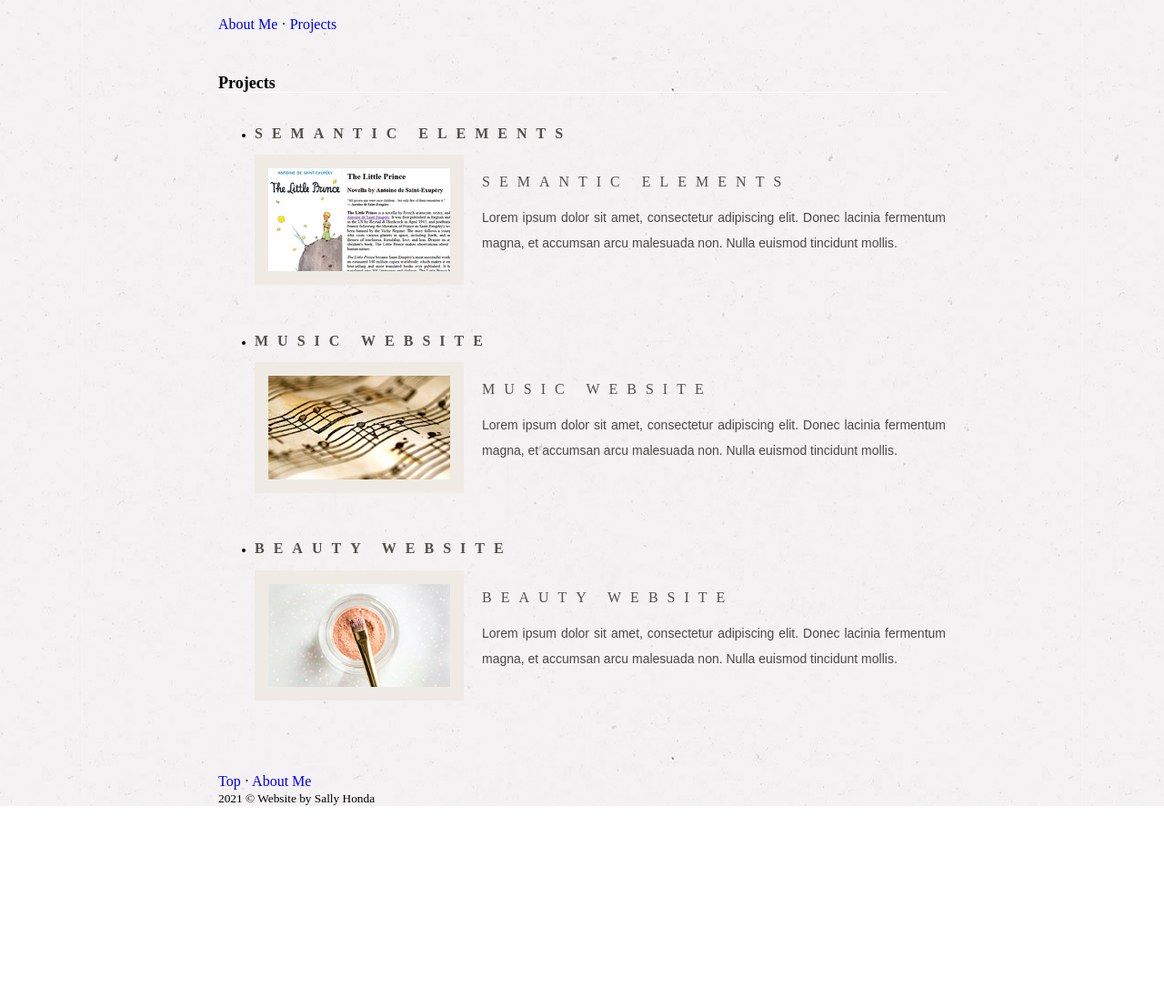
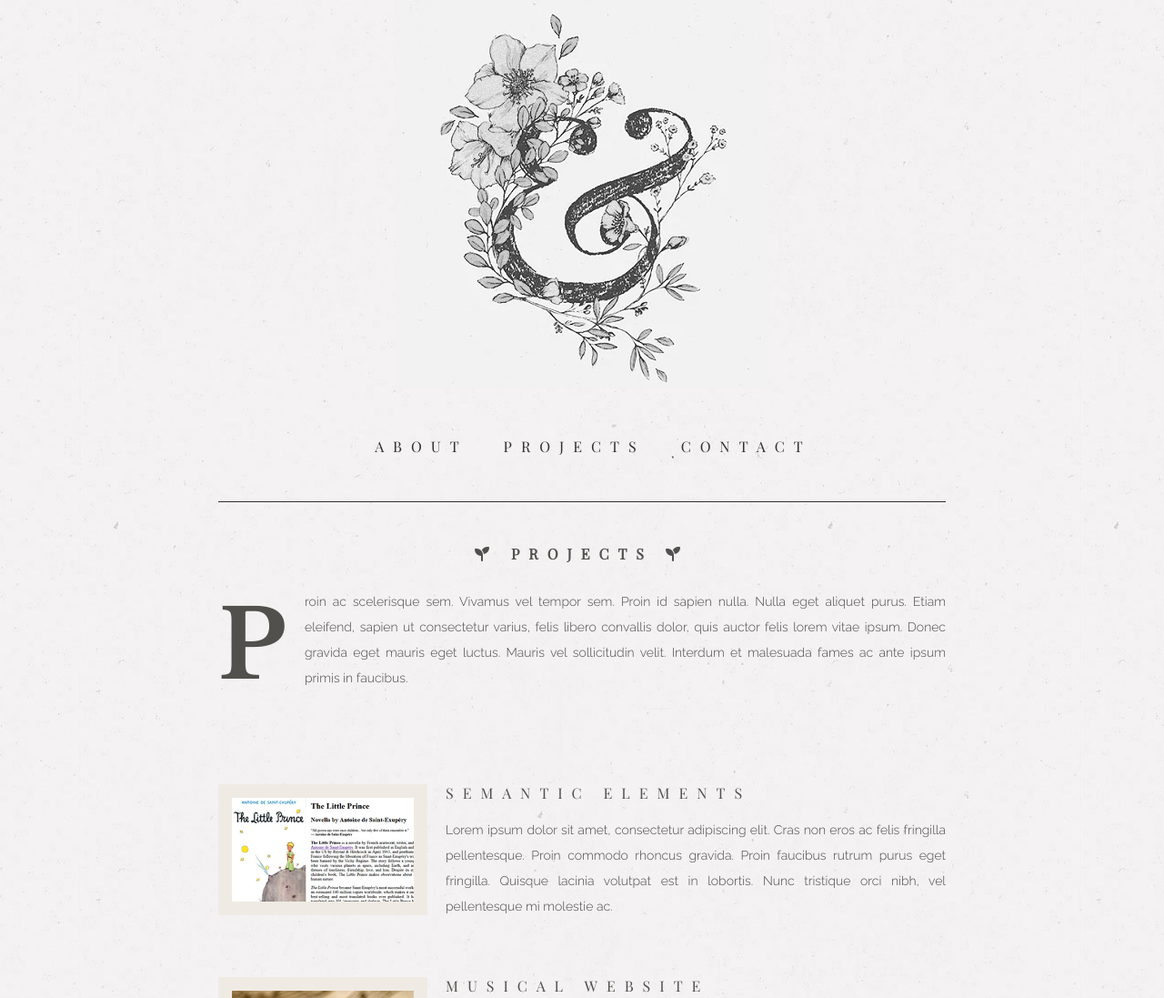
Before and after one commit to sallyhonda/portfolio, a plain HTML site: page projects.html in a window 1280 px wide. Shown: the top 1097 px of the page at 91% size. Before the commit the page ends 886 px from the top, so only its background shows below. Drawn offline with nearby package versions, Linux system fonts and the light colour scheme.

Commit message:
updated html

```diff
--- a/projects.html
+++ b/projects.html
@@ -3,42 +3,58 @@
 <head>
 <meta charset="utf-8">
 <title>Portfolio of Sally</title>
+<script src="https://kit.fontawesome.com/e4dbc0d049.js" crossorigin="anonymous"></script>
  <link rel="stylesheet" href="styles/stylesheet.css">
+ <link rel="preconnect" href="https://fonts.gstatic.com">
+ <link href="https://fonts.googleapis.com/css2?family=Playfair+Display&family=Raleway:wght@300&display=swap" rel="stylesheet">
+ <link rel="preconnect" href="https://fonts.gstatic.com">
+<link href="https://fonts.googleapis.com/css2?family=Libre+Baskerville:wght@700&display=swap" rel="stylesheet">
   </head>
   <body>
-<br>
-    <header>
- <nav><a href="index.html">About Me</a> &middot; <a href="projects.html">Projects</a> </nav>
+<div class="container">
+<header class="aboutme">
+<a href="index.html"><img  src="images/logocolor.jpg" alt="logo"></a>
 </header>
-
-<article class="projects" >
-  <h1 class="projects-header">Projects</h1>
-
-  <ul>
-
-<li>
-  <h2>Semantic Elements</h2>
-  <img class="project-image" src="images/semantic-elements.jpg" alt="Semantic Element Project"> <br>
-<a href="https://github.com/sallyhonda/semantic-elements">Semantic Elements</a>
-<p>Lorem ipsum dolor sit amet, consectetur adipiscing elit. Donec lacinia fermentum magna, et accumsan arcu malesuada non. Nulla euismod tincidunt mollis.</p>
-</li>
-
-<li><h2>Music Website</h2><img class="project-image" src="images/music-website.jpg" alt="Music Project"> <br>
-<a href="#">Music Website</a>
-<p>Lorem ipsum dolor sit amet, consectetur adipiscing elit. Donec lacinia fermentum magna, et accumsan arcu malesuada non. Nulla euismod tincidunt mollis.</p>
-</li>
+<nav class="navigation">
+  <ul >
+  <li><a href="index.html">About</a> </li>
+  <li><a href="projects.html">Projects</a>  </li>
+  <li><a href="projects.html">Contact</a> </li></ul>
+  </nav>
+<article class="bio">
+<h2><i class="fas fa-seedling"></i> projects <i class="fas fa-seedling"></i></h2>
+  <p class="first">Proin ac scelerisque sem. Vivamus vel tempor sem. Proin id sapien nulla. Nulla eget aliquet purus. Etiam eleifend, sapien ut consectetur varius, felis libero convallis dolor, quis auctor felis lorem vitae ipsum. Donec gravida eget mauris eget luctus. Mauris vel sollicitudin velit. Interdum et malesuada fames ac ante ipsum primis in faucibus.</p>
+</article>
 
 
-<li><h2>Beauty Website</h2><img class="project-image" src="images/beauty-website.jpg" alt="Beauty Project"> <br>
+<section class="projects">
+
+<a href="https://github.com/sallyhonda/semantic-elements"> Semantic Elements</a>
+ <img class="project-image" src="images/semantic-elements.jpg" alt="Semantic Element Project">
+ <p>Lorem ipsum dolor sit amet, consectetur adipiscing elit. Cras non eros ac felis fringilla pellentesque. Proin commodo rhoncus gravida. Proin faucibus rutrum purus eget fringilla. Quisque lacinia volutpat est in lobortis. Nunc tristique orci nibh, vel pellentesque mi molestie ac.  </p>
+
+
+<a href="#">Musical Website</a>
+<img class="project-image" src="images/music-website.jpg" alt="Musical Project">
+<p>Lorem ipsum dolor sit amet, consectetur adipiscing elit. Cras non eros ac felis fringilla pellentesque. Proin commodo rhoncus gravida. Proin faucibus rutrum purus eget fringilla. Quisque lacinia volutpat est in lobortis. Lorem ipsum dolor sit amet, consectetur adipiscing elit. Cras non eros ac felis fringilla pellentesque.</p>
+
+
+
+
 <a href="#">Beauty Website</a>
-<p>Lorem ipsum dolor sit amet, consectetur adipiscing elit. Donec lacinia fermentum magna, et accumsan arcu malesuada non. Nulla euismod tincidunt mollis.</p>
-</li>
-</ul>
-</article>
-<br>
-<footer>
- <nav><a href="#">Top</a> &middot; <a href="index.html">About Me</a> </nav>
-  <small> 2021 &copy; Website by Sally Honda </small>
+<img class="project-image" src="images/beauty-website.jpg" alt="Beauty Project"> <p>Lorem ipsum dolor sit amet, consectetur adipiscing elit. Cras non eros ac felis fringilla pellentesque. Proin commodo rhoncus gravida. Proin faucibus rutrum purus eget fringilla. Quisque lacinia volutpat est in lobortis. </p>
+
+
+</section>
+
+ <br>
+
+<footer class="footer">
+<a href="#"><i class="far fa-envelope"></i></a>
+<a href="#"><i class="fab fa-instagram"></i></a>
+<a href="#"><i class="fab fa-linkedin-in"></i></a><br><br>
+<small> 2021 &copy; Website by Sally Honda </small>
 </footer>
+</div>
   </body>
 </html>
```
